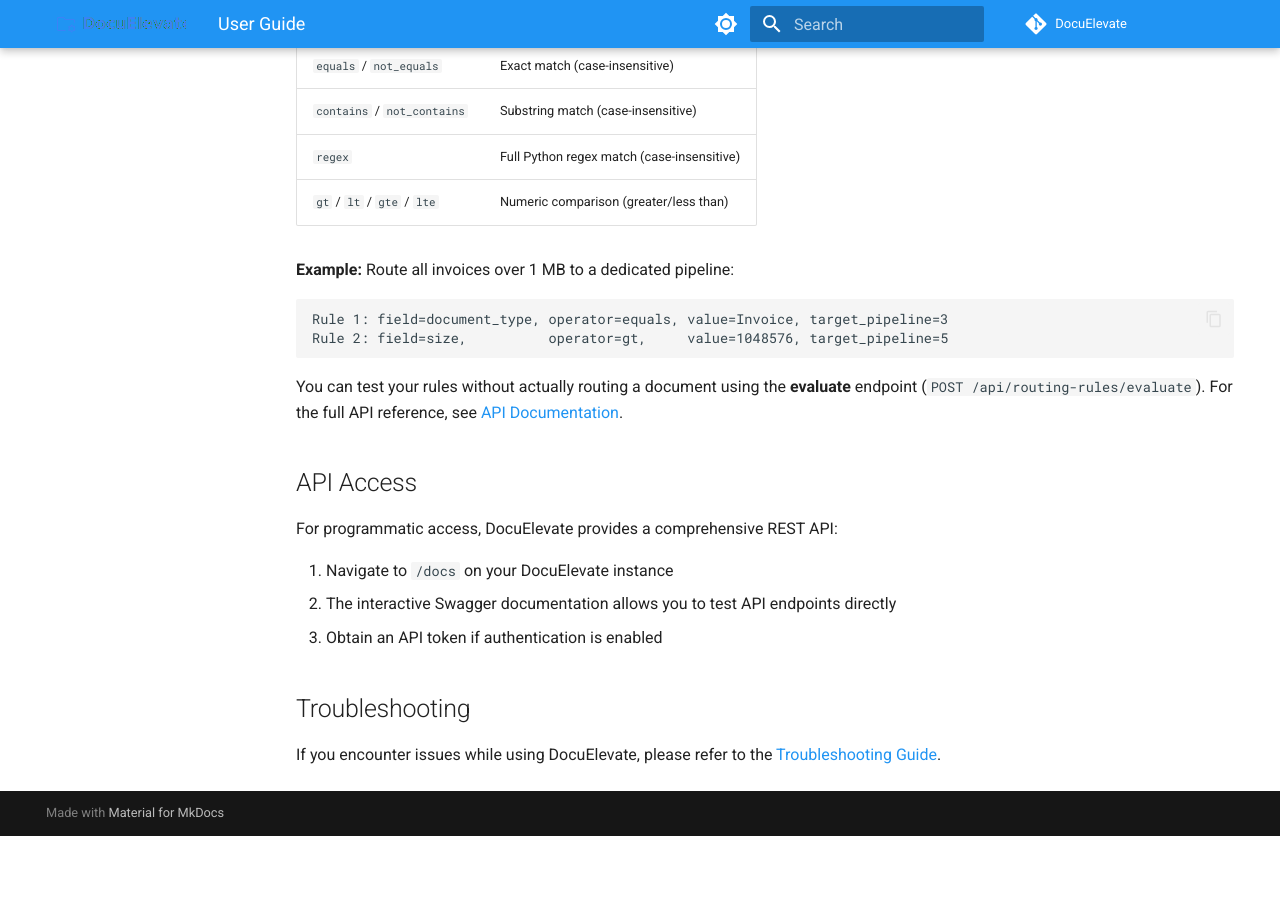
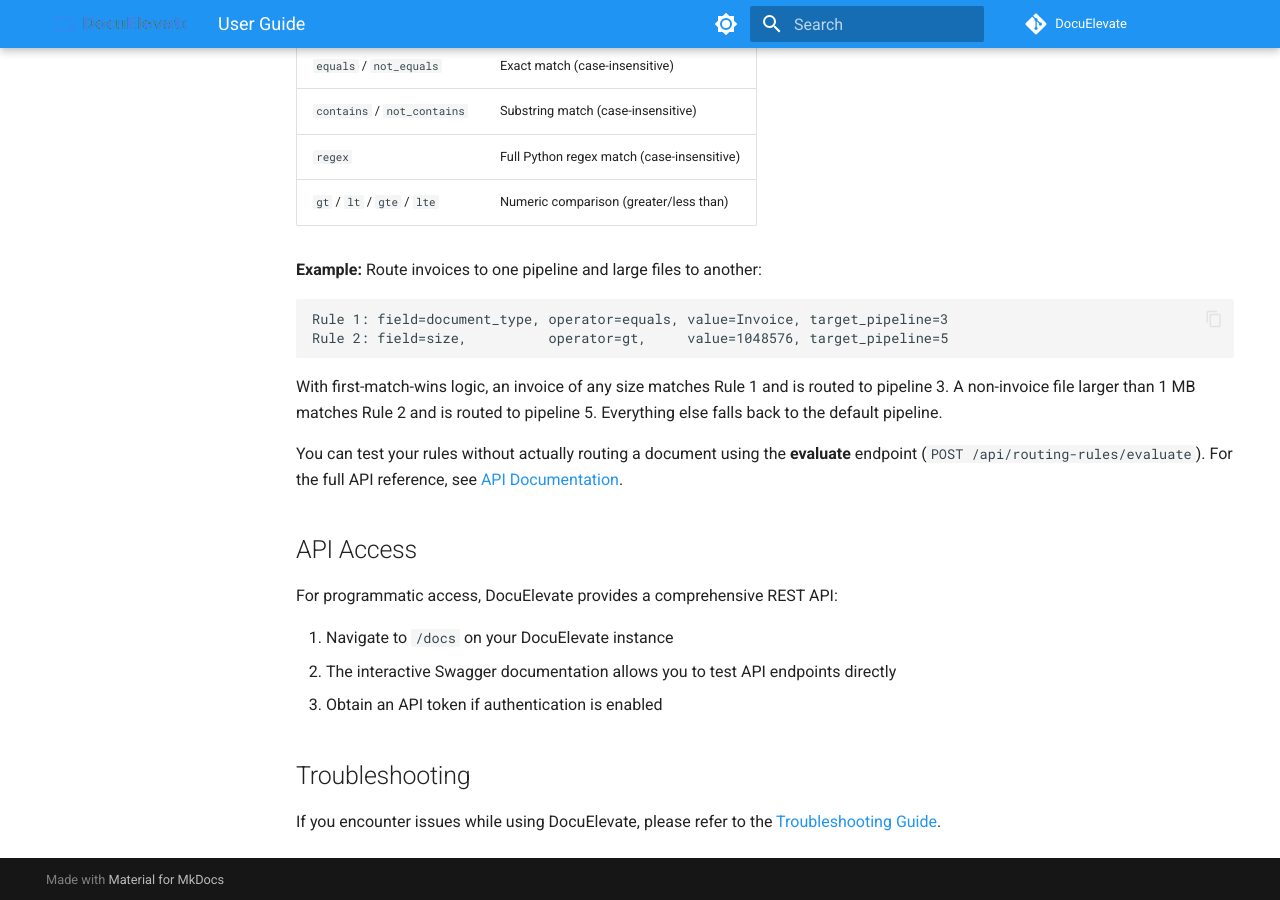
Before and after one commit to christianlouis/DocuElevate, an MkDocs documentation site: the page built from docs/UserGuide.md, in a window 1280 px wide and 900 px high, scrolled down 16311 px. Built offline with MkDocs 1.6.1 and Material for MkDocs 9.7.7, drawn with Linux system fonts in a browser that asks for light colours; comment, search, counter and statistics services are not loaded; before the commit the page ends 17147 px from its top, so only the background shows below that.

Commit message:
refactor(routing): address code review feedback - simplify list filter, fix docs example
Co-authored-by: christianlouis <361235+christianlouis@users.noreply.github.com>

````diff
--- a/docs/UserGuide.md
+++ b/docs/UserGuide.md
@@ -662,12 +662,17 @@ based on their properties — no manual pipeline selection required.
 | `regex` | Full Python regex match (case-insensitive) |
 | `gt` / `lt` / `gte` / `lte` | Numeric comparison (greater/less than) |
 
-**Example:** Route all invoices over 1 MB to a dedicated pipeline:
+**Example:** Route invoices to one pipeline and large files to another:
 
 ```
 Rule 1: field=document_type, operator=equals, value=Invoice, target_pipeline=3
 Rule 2: field=size,          operator=gt,     value=1048576, target_pipeline=5
 ```
+
+With first-match-wins logic, an invoice of any size matches Rule 1 and is
+routed to pipeline 3.  A non-invoice file larger than 1 MB matches Rule 2
+and is routed to pipeline 5.  Everything else falls back to the default
+pipeline.
 
 You can test your rules without actually routing a document using the
 **evaluate** endpoint (`POST /api/routing-rules/evaluate`).  For the full
````
Also changed, not shown: 1 other file.
